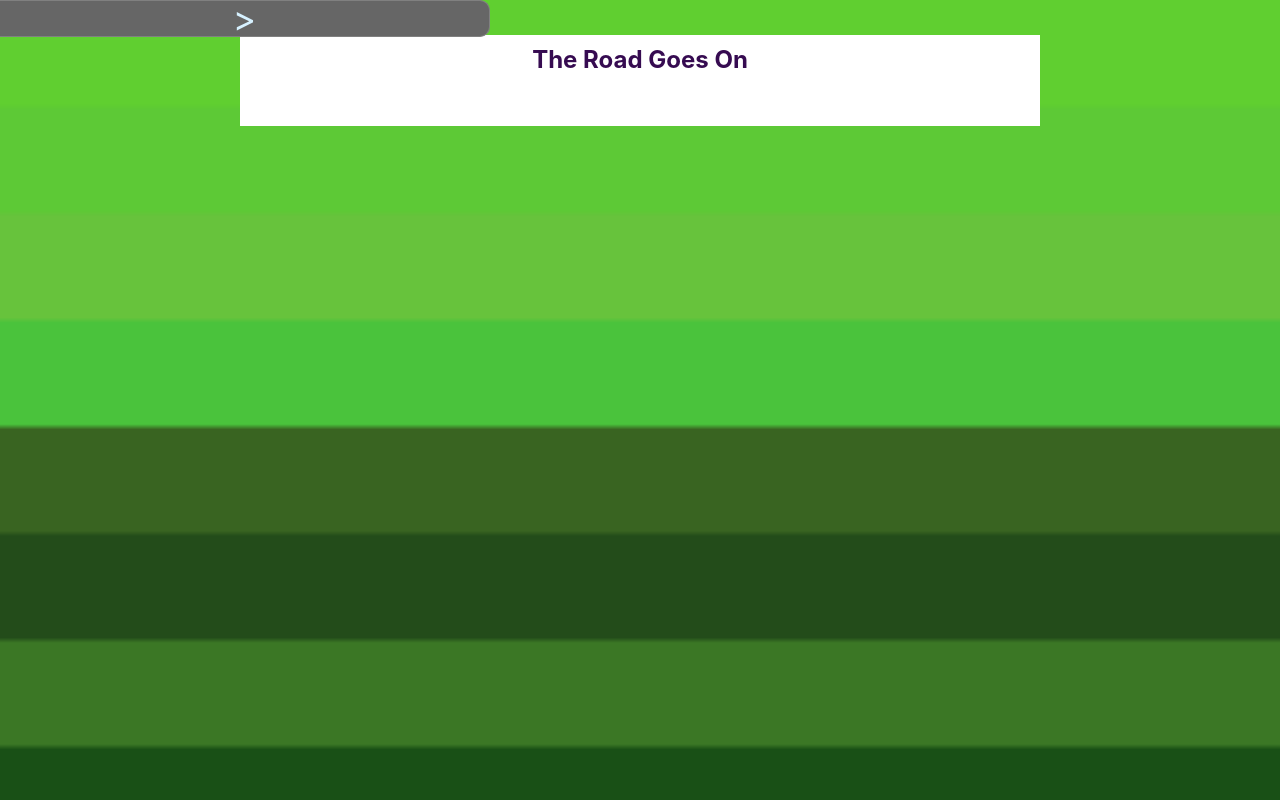
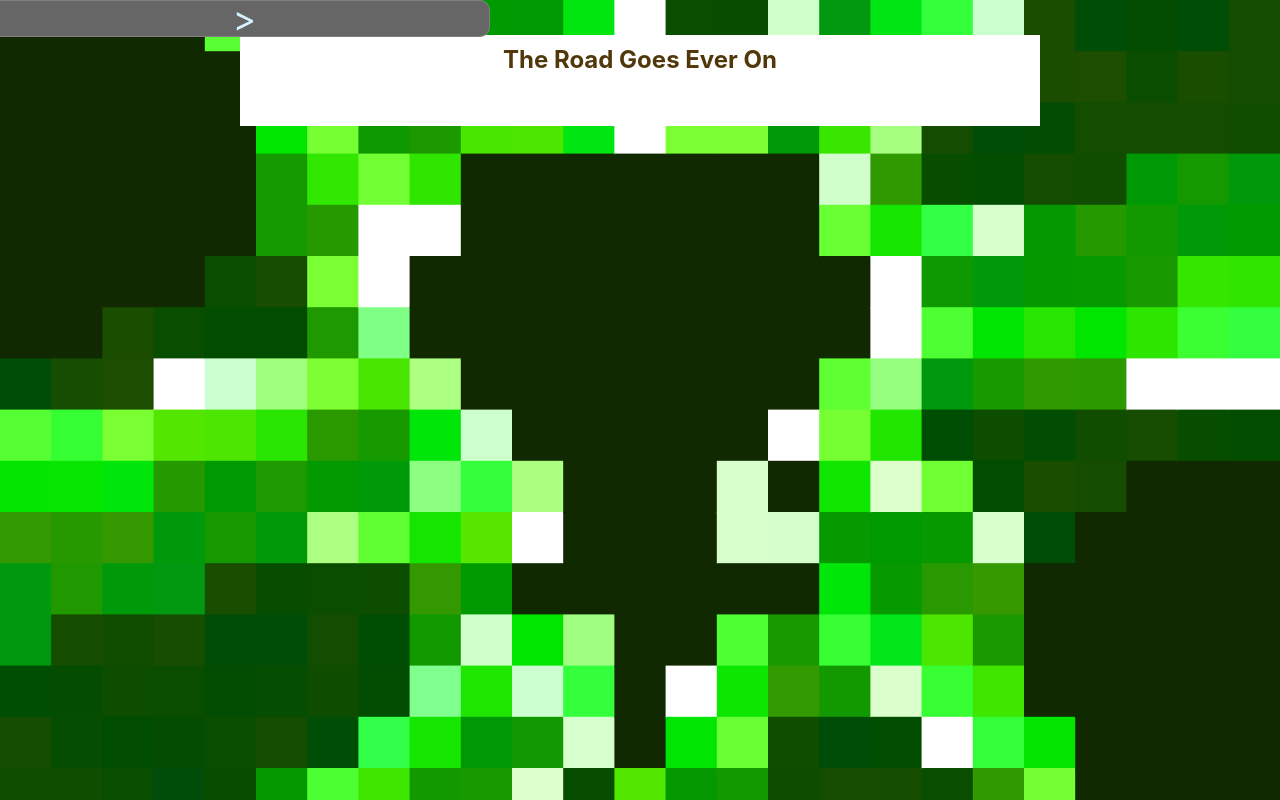
Before and after one commit to naclonts/personal-site, a Django app: template blog/templates/blog/post_list.html in a window 1280 px wide. Run offline with Django 3.2, Linux system fonts and the light colour scheme; the template is opened without the code that fills it, so the values that code supplies are empty.

Commit message:
added fractal background to blog

```diff
--- a/blog/static/blog/css/blog-styles.css
+++ b/blog/static/blog/css/blog-styles.css
@@ -10,8 +10,23 @@
 }
 
 .foreground-container {
+    margin: 2.2em auto;
+    background-color: #fff;
+    height: 100%;
+    width: 98%;
+    padding-bottom: 2em;
+    z-index: 5;
     color: #222;
     max-width: 50em;
+}
+
+#canvas1 {
+    position: absolute;
+    top: 0;
+    left: 0;
+    width: 100vw;
+    height: 100vh;
+    z-index: -1;
 }
 
 #navigation-label {
@@ -27,23 +42,6 @@
     border-bottom: 1px solid #ddd;
 }
 
-#background-canvas {
-    position: absolute;
-    top: 0;
-    left: 0;
-    width: 100vw;
-    height: 100vh;
-    z-index: -1;
-}
-
-.foreground-container {
-    margin: 2.2em auto;
-    background-color: #fff;
-    height: 100%;
-    width: 98%;
-    padding-bottom: 2em;
-    z-index: 5;
-}
 
 .blog-footer {
     position: absolute;
@@ -57,7 +55,7 @@
 .blog-title {
     padding-top: 10px;
     text-align: center;
-    color: hsl(277, 77%, 18%);
+    color: hsl(39, 76%, 18%);
     transition: all 1s;
 }
 .blog-title:hover {
@@ -127,7 +125,8 @@
     background-color: hsl(120, 35%, 89%);
     border-top: 1px solid #666;
     border-bottom: 1px solid #666;
-    white-space: pre-wrap;
+    white-space: no-wrap;
+    overflow-x: scroll;
 }
 .post-content code {
     background-color: hsl(120, 35%, 89%);
--- a/blog/templates/blog/base_blog.html
+++ b/blog/templates/blog/base_blog.html
@@ -2,5 +2,12 @@
 {% load staticfiles %}
 
 {% block stylesheets %}
+<link rel="stylesheet" href="{% static "homepage/css/styles.css" %}" type="text/css" />
 <link rel="stylesheet" href="{% static "blog/css/blog-styles.css" %}" type="text/css" />
 {% endblock %}
+
+
+{% block scripts %}
+<script type="text/javascript" src="{% static "homepage/js/fractal.js" %}"></script>
+<script>drawBioFractals();</script>
+{% endblock %}
--- a/blog/templates/blog/post_list.html
+++ b/blog/templates/blog/post_list.html
@@ -4,7 +4,7 @@
 {% block content %}
 <body>
     <div class="foreground-container">
-        <h1 class="blog-title">The Road Goes On</h1>
+        <h1 class="blog-title">The Road Goes Ever On</h1>
         {% for post in posts %}
         <div class="blog-listing">
             <h3><a href="{% url 'blog:post' slug=post.slug %}">{{ post.title | safe }}</a></h3>
@@ -13,10 +13,11 @@
         </div>
         {% endfor %}
     </div>
-    <canvas id="background-canvas"></canvas>
+    <canvas id="canvas1" class="fractal-canvas active"></canvas>
 </body>
 {% endblock %}
 
 {% block scripts %}
-<script src="{% static "blog/js/blog-background.js" %}" type="text/javascript" ></script>
+<script type="text/javascript" src="{% static "homepage/js/fractal.js" %}"></script>
+<script>drawBlogFractals();</script>
 {% endblock %}
--- a/homepage/static/homepage/js/fractal.js
+++ b/homepage/static/homepage/js/fractal.js
@@ -213,6 +213,43 @@ function drawBioFractals() {
 
 
 
+function drawBlogFractals() {
+    window.addEventListener('load', function() {
+        var canvas1 = document.getElementById('canvas1');
+        var dim = getWindowSize();
+        var w = dim.width;
+        var h = dim.height;
+
+        canvas1.width = w;
+        canvas1.height = h;
+        var ctx1 = canvas1.getContext('2d');
+
+        ctx1.fillStyle = 'black';
+        ctx1.fillRect(0, 0, w, h);
+
+        var m1 = new Mandelbrot(w, h, ctx1);
+        m1.baseHue = 97;
+        m1.px = w / 25;
+        m1.pixelizationFunction = function(w, h) {
+            return w / 25;
+        };
+        m1.luminationFunction = function(lumin) {
+            return lumin * 1.5;
+        };
+        m1.drawAll();
+
+        // Redraw on resize
+        window.addEventListener('resize', function() {
+            var dim = getWindowSize();
+            m1.setSize(dim.width, dim.height);
+            m1.drawAll();
+        });
+
+        // Set up scroll handling
+        scrollHandlerSetup();
+    }, false);
+}
+
 
 var lastScrollPosition = 0;
 
--- a/homepage/templates/homepage/bio.html
+++ b/homepage/templates/homepage/bio.html
@@ -14,7 +14,10 @@
                 I'm a developer with a love of learning new technologies, both in front-end user interfaces and back-end server-side programming. I like the occasional ping-pong and percussion, too.
             </p>
             <p>
-                I started writing code when I was 8 years old, with a book of Smalltalk from my dad.  <a href="https://en.wikipedia.org/wiki/Turtle_graphics">Seeing that turtle fly across the screen</a>, controlled by abstract patterns of numbers and text, sparked something in me. The infinite possibilities stretched out before me like a computational buffet – and the dishes haven't ran out yet.
+                I started writing code when I was 8 years old, with a book of Smalltalk from my dad.  <a href="https://en.wikipedia.org/wiki/Turtle_graphics">Seeing that turtle fly across the screen</a>, controlled by abstract patterns of numbers and text, sparked something in me. The infinite possibilities stretched out before me like a computational buffet.
+            </p>
+            <p>
+                The dishes haven't run out yet.
             </p>
         </div>
     </div>
```
Also changed, not shown: blog/templates/blog/post_detail.html (+8 -8 lines), blog/static/blog/js/blog-background.js (line endings or trailing spaces).
